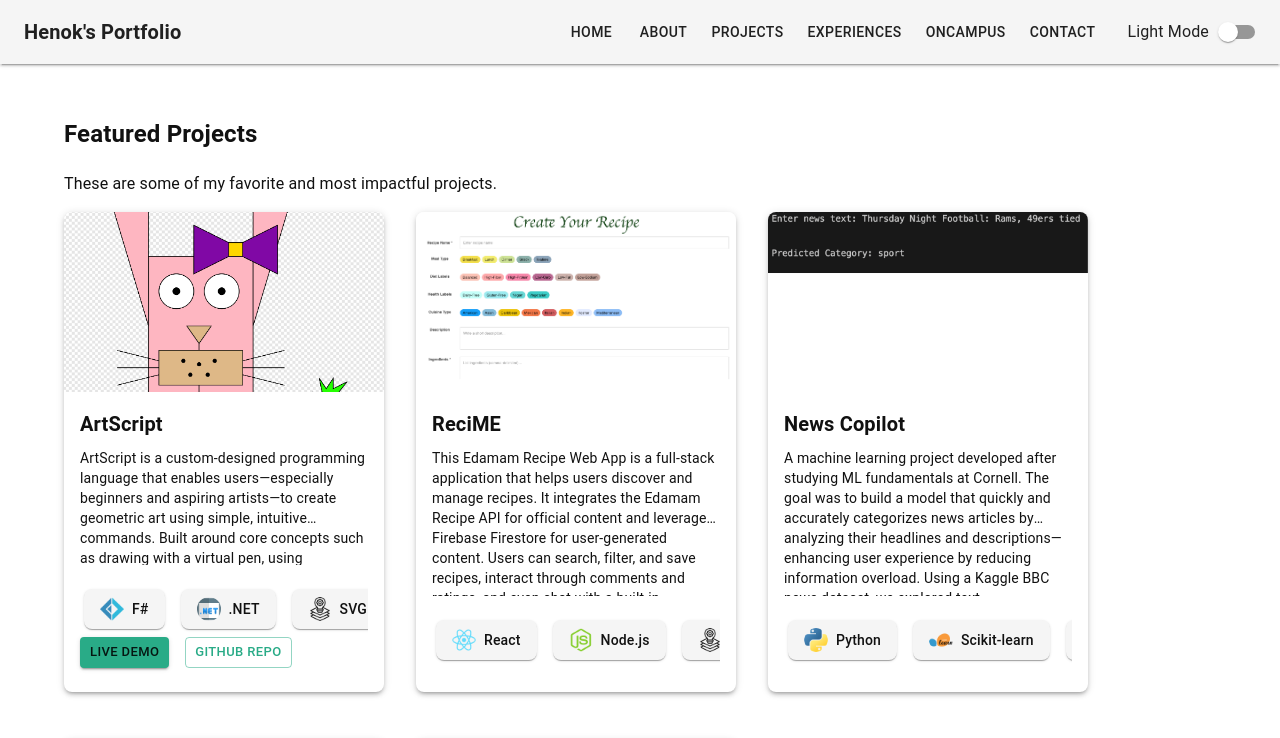
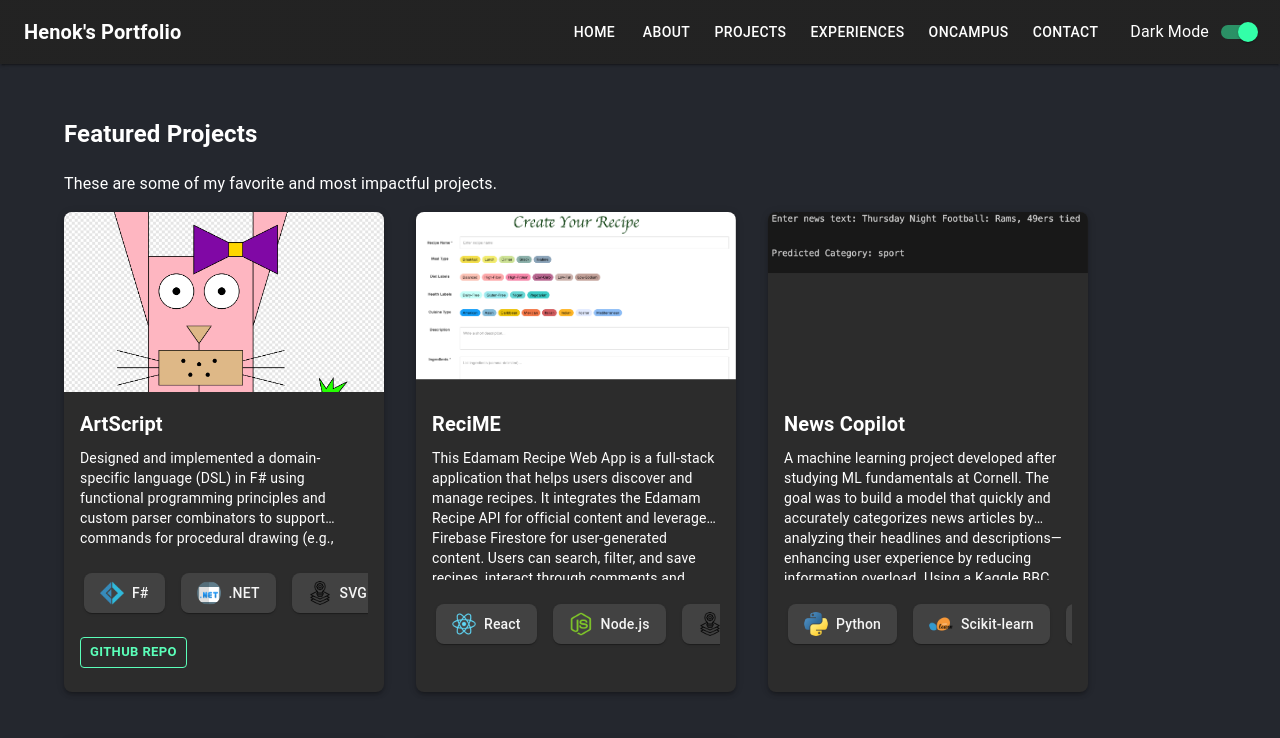
Before and after one commit to Henok-foslyk/profileHenok, a React (Vite) app: page /projects in a window 1280 px wide. Shown: the top 738 px of the page. Built offline with nearby package versions, Linux system fonts and the light colour scheme.

Commit message:
updating Project descriptions

```diff
--- a/src/App.jsx
+++ b/src/App.jsx
@@ -6,7 +6,7 @@
 
 
 export default function App() {
-  const [isDarkMode, setIsDarkMode] = useState(false);
+  const [isDarkMode, setIsDarkMode] = useState(true);
 
   const theme = createTheme({
     palette: {
--- a/src/layouts/ProjectCard.jsx
+++ b/src/layouts/ProjectCard.jsx
@@ -1,6 +1,14 @@
 import React from 'react';
-import { Card, CardContent, Typography, CardMedia, Button, Box } from '@mui/material';
-import TechSlider from './TechSlider'
+import {
+  Card,
+  CardContent,
+  Typography,
+  CardMedia,
+  Button,
+  Box,
+  useTheme,
+} from '@mui/material';
+import TechSlider from './TechSlider';
 import { keyframes } from '@emotion/react';
 
 const slideY = keyframes`
@@ -12,7 +20,6 @@
   }
 `;
 
-
 const ProjectCard = ({
   title,
   description,
@@ -20,18 +27,22 @@
   techStack = [],
   liveDemoLink,
   repoLink,
-  animateImage = true
+  animateImage = true,
 }) => {
+  const theme = useTheme();
+  const isDarkMode = theme.palette.mode === 'dark';
+
   return (
     <Card
       sx={{
         width: 320,
-        height: 480, // fixed height for equal cards
+        height: 480,
         display: 'flex',
         flexDirection: 'column',
         boxShadow: 3,
         borderRadius: 2,
         mb: 2,
+        bgcolor: isDarkMode ? 'grey.900' : '#fff',
         '&:hover': { boxShadow: 6 },
       }}
     >
@@ -62,7 +73,11 @@
       )}
 
       <CardContent sx={{ flexGrow: 1, display: 'flex', flexDirection: 'column' }}>
-        <Typography variant="h6" component="div" sx={{ fontWeight: 'bold', mb: 1 }}>
+        <Typography
+          variant="h6"
+          component="div"
+          sx={{ fontWeight: 'bold', mb: 1 }}
+        >
           {title}
         </Typography>
 
@@ -76,17 +91,15 @@
             WebkitBoxOrient: 'vertical',
             overflow: 'hidden',
             textOverflow: 'ellipsis',
-            flexGrow: 1, // take remaining space so buttons stay at bottom
+            flexGrow: 1,
           }}
         >
           {description}
         </Typography>
 
-        {/* Tech Stack */}
         <TechSlider stack={techStack} />
 
-        {/* Links */}
-        <Box sx={{ display: 'flex', gap: 2 }}>
+        <Box sx={{ display: 'flex', gap: 2, mt: 2 }}>
           {liveDemoLink && (
             <Button
               href={liveDemoLink}
@@ -94,7 +107,14 @@
               rel="noopener noreferrer"
               variant="contained"
               size="small"
-              color="primary"
+              sx={{
+                bgcolor: isDarkMode ? 'primary.light' : 'primary.main',
+                color: isDarkMode ? 'grey.900' : '#fff',
+                fontWeight: 600,
+                '&:hover': {
+                  bgcolor: isDarkMode ? 'primary.main' : 'primary.dark',
+                },
+              }}
             >
               Live Demo
             </Button>
@@ -107,7 +127,15 @@
               rel="noopener noreferrer"
               variant="outlined"
               size="small"
-              color="primary"
+              sx={{
+                borderColor: isDarkMode ? 'primary.light' : 'primary.main',
+                color: isDarkMode ? 'primary.light' : 'primary.main',
+                fontWeight: 600,
+                '&:hover': {
+                  borderColor: isDarkMode ? 'primary.main' : 'primary.dark',
+                  backgroundColor: isDarkMode ? 'grey.800' : 'grey.100',
+                },
+              }}
             >
               GitHub Repo
             </Button>
--- a/src/layouts/TechSlider.jsx
+++ b/src/layouts/TechSlider.jsx
@@ -1,9 +1,12 @@
 // components/TechSlider.jsx
-import { Box, Stack, Typography, Avatar } from '@mui/material';
+import { Box, Stack, Typography, Avatar, useTheme } from '@mui/material';
 import techIcons from './TechIcons';
-import techs from '../assets/logos/tech.png'
+import techs from '../assets/logos/tech.png';
 
 const TechSlider = ({ stack }) => {
+  const theme = useTheme();
+  const isDarkMode = theme.palette.mode === 'dark';
+
   return (
     <Box
       sx={{
@@ -15,7 +18,9 @@
     >
       <Stack direction="row" spacing={2}>
         {stack.map((tech, index) => {
-          const item = techIcons[tech.toLowerCase().replace(/[^a-z0-9]/gi, '')];
+          const key = tech.toLowerCase().replace(/[^a-z0-9]/gi, '');
+          const item = techIcons[key];
+
           return (
             <Box
               key={index}
@@ -25,7 +30,7 @@
                 gap: 1,
                 px: 2,
                 py: 1,
-                bgcolor: '#f5f5f5',
+                bgcolor: isDarkMode ? 'grey.800' : '#f5f5f5',
                 borderRadius: 2,
                 boxShadow: 1,
                 minWidth: 'fit-content',
@@ -37,7 +42,11 @@
                 alt={item?.name}
                 sx={{ width: 24, height: 24 }}
               />
-              <Typography variant="body2" fontWeight={500}>
+              <Typography
+                variant="body2"
+                fontWeight={500}
+                color={isDarkMode ? 'grey.100' : 'text.primary'}
+              >
                 {item?.name || tech}
               </Typography>
             </Box>
--- a/src/pages/Projects.jsx
+++ b/src/pages/Projects.jsx
@@ -35,18 +35,18 @@
     // Featured Projects
     {
       title: 'ArtScript',
-      description: 'ArtScript is a custom-designed programming language that enables users—especially beginners and aspiring artists—to create geometric art using simple, intuitive commands. Built around core concepts such as drawing with a virtual pen, using coordinates, and repeating patterns, ArtScript allows users to generate lines, circles, rectangles, and complex polygons with precision. The language emphasizes accessibility, creativity, and mathematical elegance, making it an engaging educational tool for learning programming fundamentals through visual expression. Inspired by geometric artwork from the Williams College Museum of Art, ArtScript merges computational logic with artistic freedom.',
+      description: 'Designed and implemented a domain-specific language (DSL) in F# using functional programming principles and custom parser combinators to support commands for procedural drawing (e.g., lines, shapes, loops). The language enables users—especially children and beginner programmers—to express logic visually by drawing geometric art. Inspired by geometric artwork from the Williams College Museum of Art, ArtScript emphasizes mathematical elegance, accessibility, and creativity.',
       image: bunnyPic,
-      techStack: ['F#', '.NET', 'SVG', 'Parser Combinators'],
-      liveDemoLink: 'https://your-artscript-demo-link.com',
+      techStack: ['F#', '.NET', 'SVG', 'Parser Combinators', 'Graphviz'],
+      liveDemoLink: '',
       repoLink: 'https://github.com/Henok-foslyk/ArtScript_complete',
       featured: true,
       skills: [
-        'Designed and parsed a custom language syntax',
-        'Built and traversed an abstract syntax tree (AST)',
-        'Implemented drawing logic based on geometric commands',
-        'Applied functional programming concepts in F#',
-        'Handled SVG output generation programmatically'
+        'Designed and parsed a custom language syntax using parser combinators',
+        'Built a multi-stage interpreter pipeline: lexing, parsing, AST creation, and recursive evaluation',
+        'Implemented geometry-based logic for drawing lines, circles, rectangles, and polygons',
+        'Developed colorized SVG output for real-time visual feedback',
+        'Integrated Graphviz for intermediate visualization of AST and program flow'
       ]
     },
     {
```
